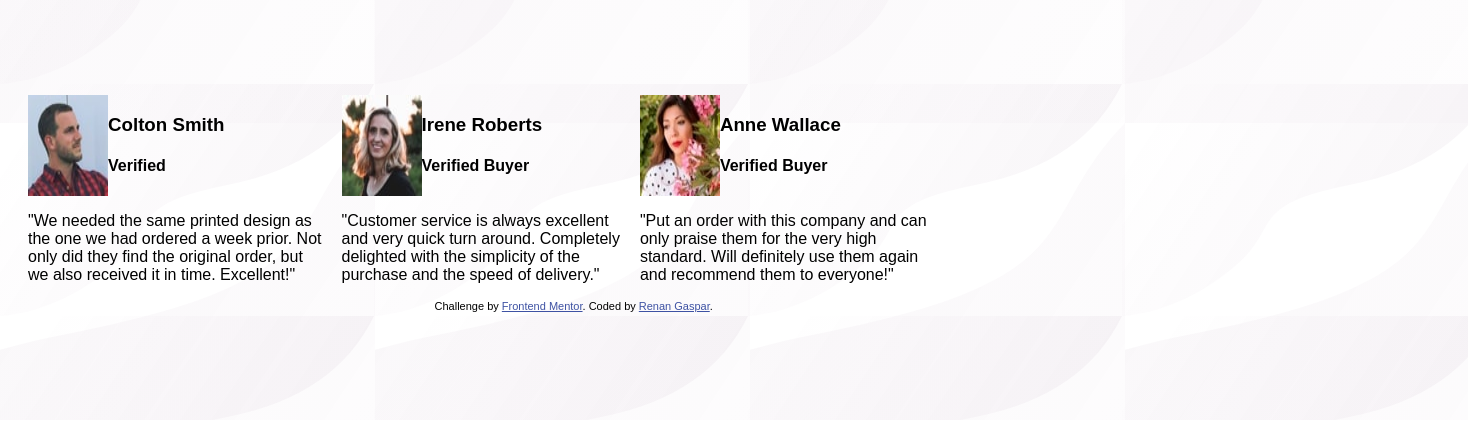
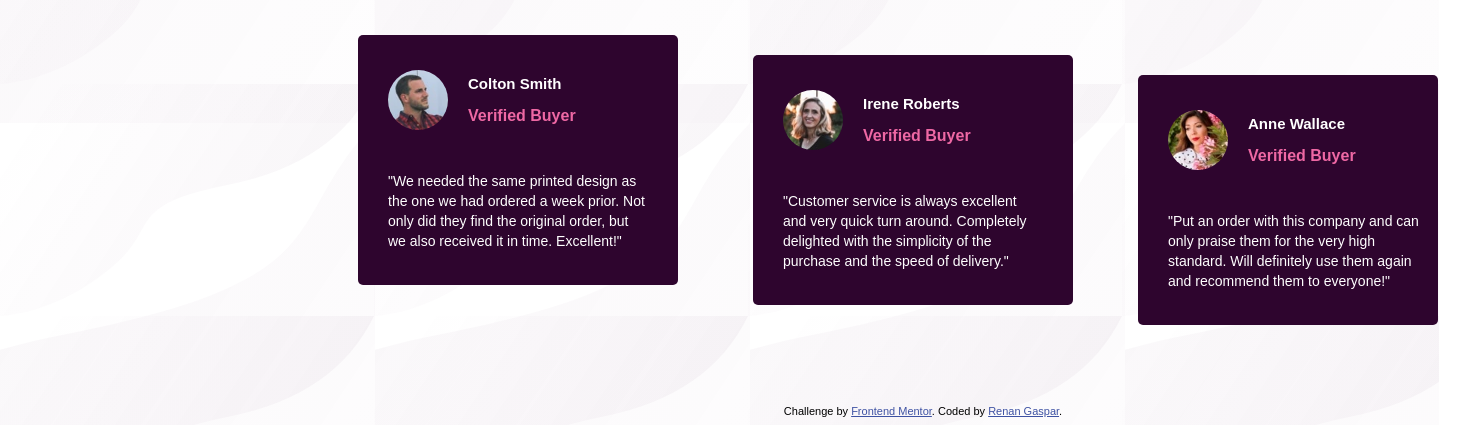
Before and after one commit to renangasparalvescabral/secao-de-prova-social, a plain HTML site: page index.html in a window 1280 px wide. Shown: the part 380-805 px from the top of the page, 1468 px wide, since content can reach past the window. Drawn offline with Linux system fonts and the light colour scheme.

Commit message:
Projeto finalizado, apenas faltando a configuração responsiva

```diff
--- a/index.css
+++ b/index.css
@@ -9,27 +9,26 @@ body{
       url(images/bg-pattern-bottom-mobile.svg);
     width: 100%;
     height: 100%;
+
 }
 
 .tela{
-    width: 1440px;
     display: flex;
     flex-direction: row;
-    margin: 0px 20px 0px 20px;
     align-items: center;
 }
 
 .top-tela{
     display: flex;
     flex-direction: column;
-    margin: 50px 0 50px 0;
+
 }
 
 .artigo{
   display: flex;
   flex-direction: column;
   justify-content: center;
-  margin-bottom: 10px;
+
 }
 
 .artigo-titulo{
@@ -111,30 +110,139 @@ body{
   display: flex;
 }
 
+
 .container-colson{
   padding-right: 20px;
+  background-color: hsl(300, 80%, 10%);
+  margin-bottom: 120px;
+  transform: translate(350px, 0px);
+  border-radius: 5px;
+  width: 300px;
+  height: 250px;
 }
 
 .colton-smith{
     display: flex;
 }
 
+.img-colton{
+  border-radius: 30px;
+  width: 60px;
+  height: 60px;
+  margin-top: 35px;
+  margin-left: 30px;
+}
+
+.nome-colton h3{
+  color: white;
+  font-size: 15px;
+  margin-top: 40px;
+  margin-left: 20px;
+}
+
+.nome-colton h4{
+  color:  hsl(333, 80%, 67%);
+  margin-top: 5px;
+  margin-left: 20px;
+}
+
+.text-colton p{
+  color: white;
+  font-size: 14px;
+  margin-top: 25px;
+  margin-left: 30px;
+  line-height: 20px;
+}
+
+
 .container-irene{
   padding-right: 20px;
+  background-color: hsl(300, 80%, 10%);
+  transform: translate(425px, 20px);
+  margin-bottom: 120px;
+  border-radius: 5px;
+  width: 300px;
+  height: 250px;
 }
 
 .irene-roberts{
     display: flex;
 }
 
-.Anne-wallace{
-    display: flex;
+.img-irene{
+  border-radius: 35px;
+  width: 60px;
+  height: 60px;
+  margin-top: 35px;
+  margin-left: 30px;
+}
+
+.nome-irene h3{
+  color: white;
+  font-size: 15px;
+  margin-top: 40px;
+  margin-left: 20px;
+}
+
+.nome-irene h4{
+  color:  hsl(333, 80%, 67%);
+  margin-top: 5px;
+  margin-left: 20px;
+}
+
+.text-irene p{
+  color: white;
+  font-size: 14px;
+  margin-top: 25px;
+  margin-left: 30px;
+  line-height: 20px;
 }
 
 
 
 
+.container-anne{
+  background-color: hsl(300, 80%, 10%);
+  margin-top: 40px;
+  margin-left: 490px;
+  margin-bottom: 80px;
+  border-radius: 5px;
+  width: 300px;
+  height: 250px;
+}
 
+.Anne-wallace{
+    display: flex;
+}
+
+.img-anne{
+  border-radius: 35px;
+  width: 60px;
+  height: 60px;
+  margin-top: 35px;
+  margin-left: 30px;
+}
+
+.nome-anne h3{
+  color: white;
+  font-size: 15px;
+  margin-top: 40px;
+  margin-left: 20px;
+}
+
+.nome-anne h4{
+  color:  hsl(333, 80%, 67%);
+  margin-top: 5px;
+  margin-left: 20px;
+}
+
+.text-anne p{
+  color: white;
+  font-size: 14px;
+  margin-top: 25px;
+  margin-left: 30px;
+  line-height: 20px;
+}
 
 
 /*..........................................*/
@@ -142,6 +250,7 @@ body{
       .attribution {
         font-size: 11px;
         text-align: center;
+        margin-left: 400px;
       }
       .attribution a {
         color: hsl(228, 45%, 44%);
--- a/index.html
+++ b/index.html
@@ -87,7 +87,7 @@
               <img class="img-colton" src="images/image-colton.jpg">
                 <div class="nome-colton">
                   <h3> Colton Smith </h3>
-                  <h4> Verified </h4>
+                  <h4> Verified Buyer </h4>
                 </div>
           </div>
           <div class="text-colton">
@@ -98,17 +98,16 @@
           </div>
         </div>
 
+
+
         <div class="container-irene">
           <div class="irene-roberts">
-
-              <img class="image-irene" src="images/image-irene.jpg">
-
+             <img class="img-irene" src="images/image-irene.jpg">
               <div class="nome-irene">
                 <h3>Irene Roberts</h3>
                 <h4>Verified Buyer</h4>
               </div>
           </div>
-
           <div class="text-irene">
               <p>"Customer service is always excellent<br>
                 and very quick turn around. Completely<br>
@@ -117,19 +116,16 @@
           </div>
         </div>
 
-        <div class="container anne">
+
+        <div class="container-anne">
           <div class="Anne-wallace">
-
-              <img class="image-anne" src="images/image-anne.jpg">
-
+             <img class="img-anne" src="images/image-anne.jpg">
               <div class="nome-anne">
                 <h3>Anne Wallace</h3>
                 <h4>Verified Buyer</h4>
               </div>
-
           </div>
-
-            <div class="text-people">
+            <div class="text-anne">
               <p>"Put an order with this company and can<br>
                 only praise them for the very high<br>
                 standard. Will definitely use them again<br>
```
